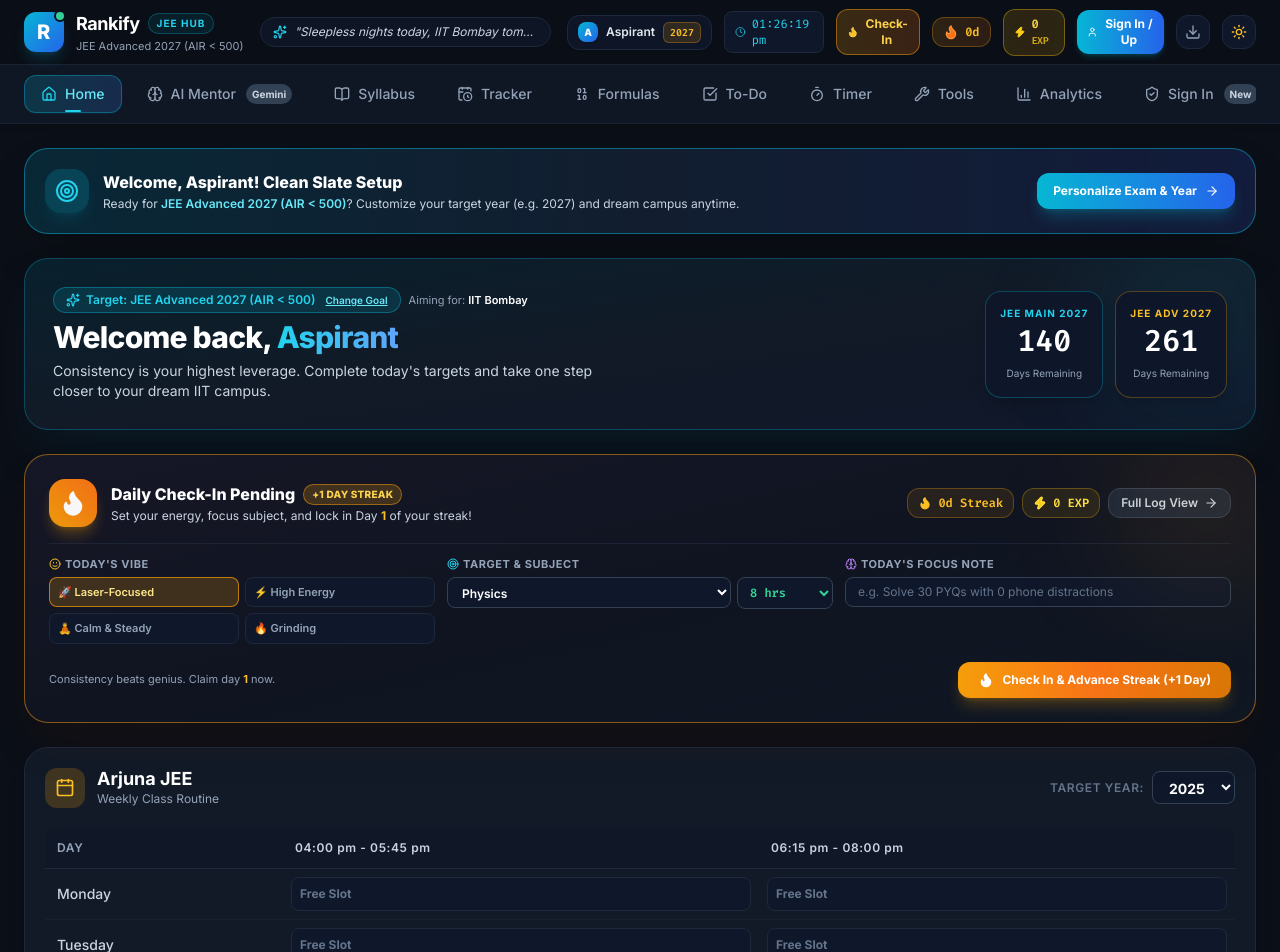
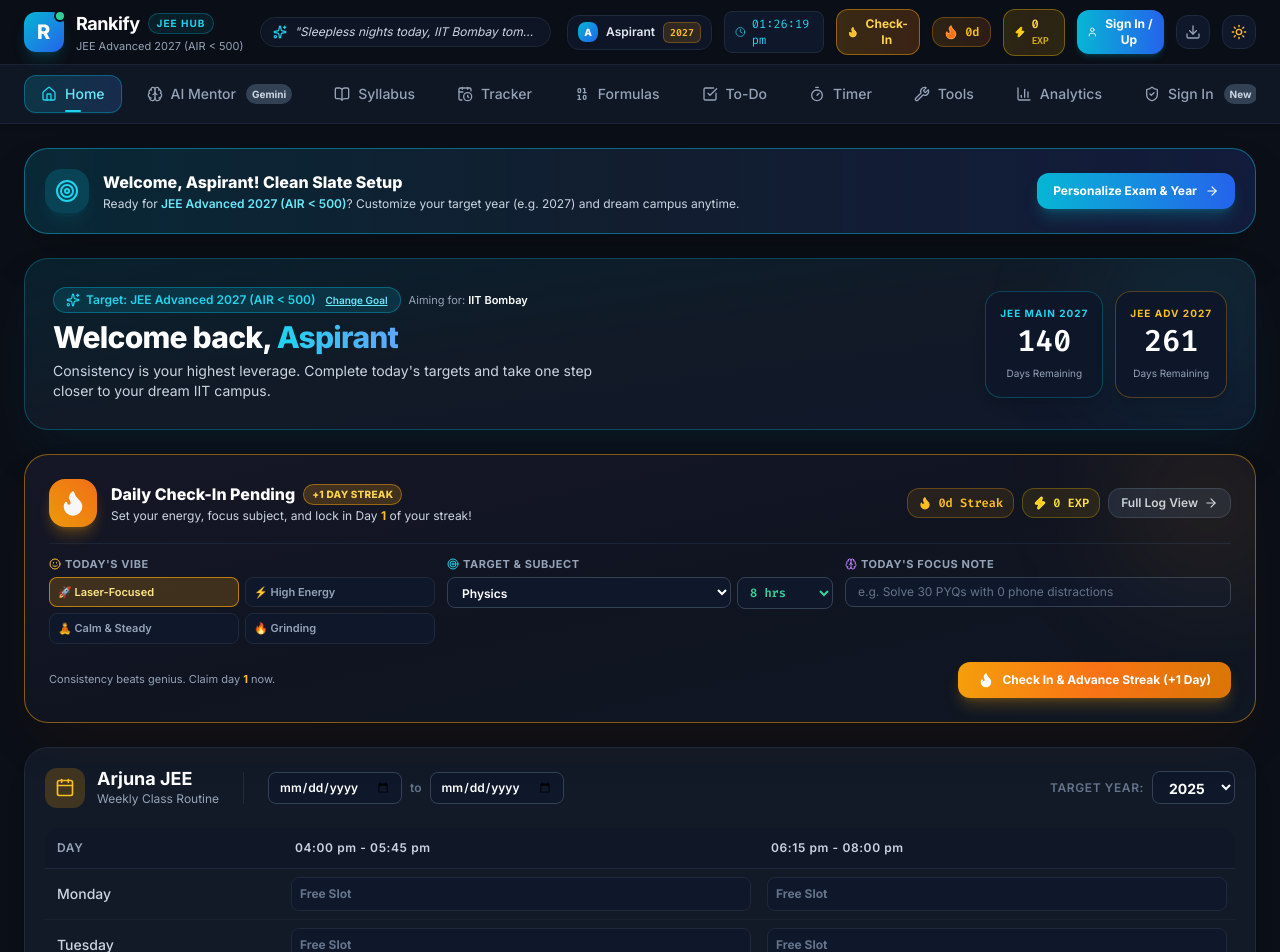
Before and after one commit to jitanshu07/rankify--v2, a React (Vite) app: page / in a window 1280 px wide. Shown: the top 952 px of the page. Built offline with nearby package versions, Linux system fonts and the light colour scheme.

Commit message:
feat: add schedule expiration logic
Implement automatic clearing of the class schedule once the specified end date has passed to keep study data relevant.

```diff
--- a/src/components/ClassScheduleCard.tsx
+++ b/src/components/ClassScheduleCard.tsx
@@ -14,6 +14,13 @@ export const ClassScheduleCard: React.FC = () => {
     return localStorage.getItem('class_schedule_slot2') || '06:15 pm - 08:00 pm';
   });
 
+  const [dateFrom, setDateFrom] = useState<string>(() => {
+    return localStorage.getItem('class_schedule_date_from') || '';
+  });
+  const [dateTo, setDateTo] = useState<string>(() => {
+    return localStorage.getItem('class_schedule_date_to') || '';
+  });
+
   const [schedule, setSchedule] = useState<Record<string, Record<string, string>>>(() => {
     const saved = localStorage.getItem('class_schedule_v2');
     if (saved) {
@@ -23,6 +30,23 @@ export const ClassScheduleCard: React.FC = () => {
     }
     return {};
   });
+
+  useEffect(() => {
+    if (dateTo) {
+      const today = new Date();
+      today.setHours(0, 0, 0, 0);
+      const toDate = new Date(dateTo);
+      toDate.setHours(0, 0, 0, 0);
+
+      if (today > toDate) {
+        setSchedule({});
+        setTimeSlot1('');
+        setTimeSlot2('');
+        setDateFrom('');
+        setDateTo('');
+      }
+    }
+  }, [dateTo]);
 
   useEffect(() => {
     localStorage.setItem('class_schedule_v2', JSON.stringify(schedule));
@@ -36,6 +60,14 @@ export const ClassScheduleCard: React.FC = () => {
     localStorage.setItem('class_schedule_slot2', timeSlot2);
   }, [timeSlot2]);
 
+  useEffect(() => {
+    localStorage.setItem('class_schedule_date_from', dateFrom);
+  }, [dateFrom]);
+
+  useEffect(() => {
+    localStorage.setItem('class_schedule_date_to', dateTo);
+  }, [dateTo]);
+
   const updateCell = (day: string, slotId: string, subject: string) => {
     setSchedule(prev => ({
       ...prev,
@@ -48,7 +80,8 @@ export const ClassScheduleCard: React.FC = () => {
 
   return (
     <div className="rounded-3xl bg-[#121A27] border border-slate-800 p-4 sm:p-5 shadow-xl my-4 overflow-hidden">
-      <div className="flex flex-col sm:flex-row items-start sm:items-center justify-between gap-4 mb-5">
+      <div className="flex flex-col xl:flex-row items-start xl:items-center justify-between gap-4 mb-5">
+        <div className="flex flex-col sm:flex-row items-start sm:items-center gap-4">
           <div className="flex items-center gap-3">
             <div className="p-2.5 rounded-xl bg-amber-500/20 text-amber-400">
               <Calendar className="w-5 h-5" />
@@ -56,6 +89,25 @@ export const ClassScheduleCard: React.FC = () => {
             <div>
               <h2 className="text-lg font-bold text-white leading-tight">Arjuna JEE</h2>
               <p className="text-xs text-slate-400">Weekly Class Routine</p>
+            </div>
+          </div>
+
+          <div className="hidden sm:block w-px h-8 bg-slate-800 mx-2" />
+
+          <div className="flex items-center gap-2">
+            <input
+              type="date"
+              value={dateFrom}
+              onChange={(e) => setDateFrom(e.target.value)}
+              className="px-2.5 py-1.5 rounded-lg bg-slate-900 border border-slate-700 text-xs font-semibold text-white focus:outline-none focus:border-amber-500 transition cursor-pointer"
+            />
+            <span className="text-slate-500 text-xs font-semibold">to</span>
+            <input
+              type="date"
+              value={dateTo}
+              onChange={(e) => setDateTo(e.target.value)}
+              className="px-2.5 py-1.5 rounded-lg bg-slate-900 border border-slate-700 text-xs font-semibold text-white focus:outline-none focus:border-amber-500 transition cursor-pointer"
+            />
           </div>
         </div>
 
```
Lines whose indentation alone changed are shown as unchanged.
